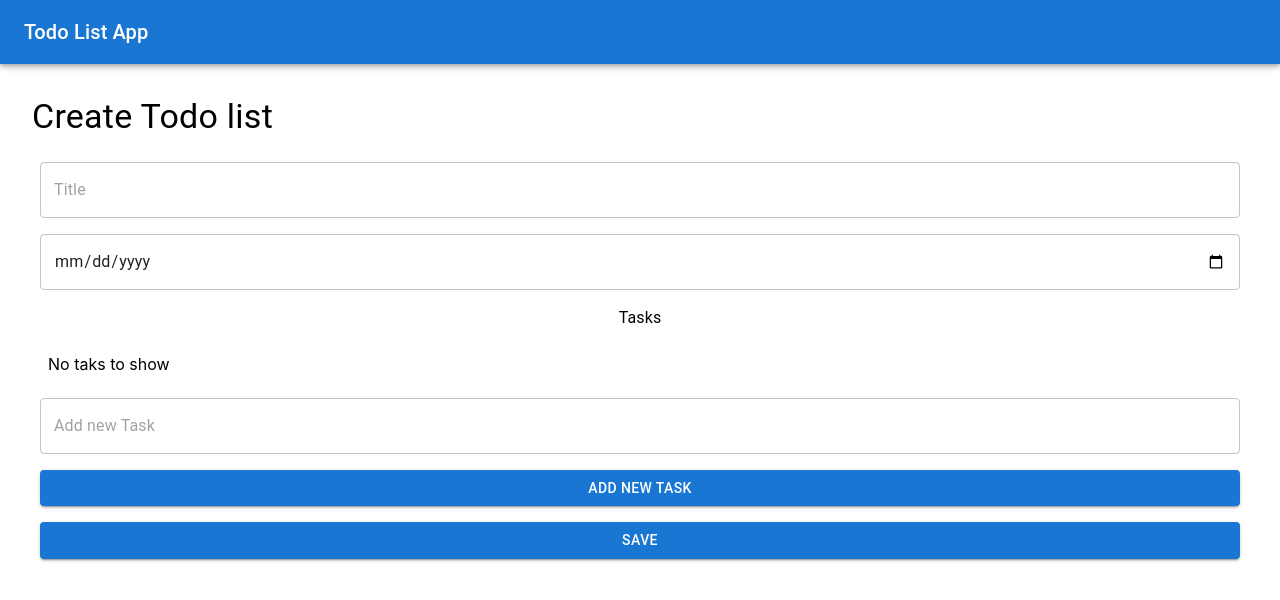
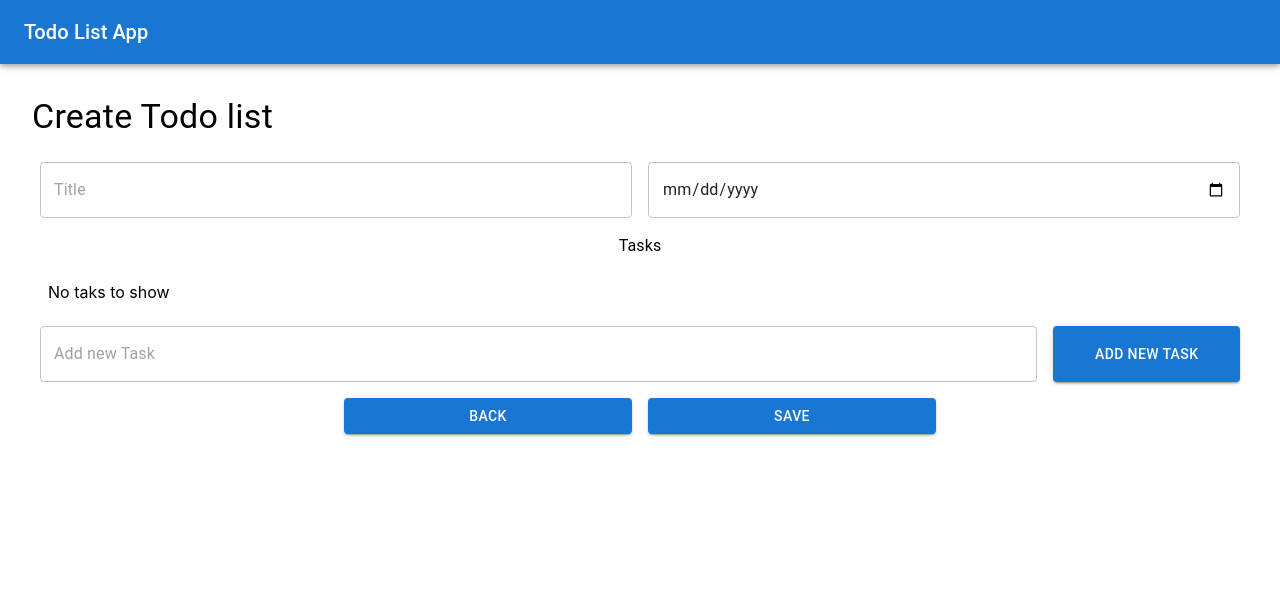
Before and after one commit to harrisonpepese/todo-list-react-typescript, a React (Create React App) app: page /create in a window 1280 px wide. Shown: the top 600 px of the page. Built offline with nearby package versions, Linux system fonts and the light colour scheme.

Commit message:
reposividade para criação

```diff
--- /dev/null
+++ b/src/components/createTodoList/TaskList.tsx
@@ -0,0 +1,35 @@
+import { List, ListItem } from "@mui/material";
+import { Task } from "../../entities/task";
+import { TaskListItem } from "./TaskListItem";
+
+export default function TaskList(props: {
+  tasks: Task[];
+  onChange: (tasks: Task[]) => void;
+}) {
+  const { tasks, onChange } = props;
+  const onItemChange = (index: number, value: Task) => {
+    const newTasks = [...tasks];
+    newTasks[index] = value;
+    onChange(newTasks);
+  };
+  const onItemDelete = (index: number) => {
+    onChange(tasks.filter((_, i) => i !== index));
+  };
+  return (
+    <List>
+      {tasks && tasks.length ? (
+        tasks.map((x, i) => (
+          <TaskListItem
+            key={i}
+            index={i}
+            task={x}
+            onChange={onItemChange}
+            onDelete={onItemDelete}
+          />
+        ))
+      ) : (
+        <ListItem>No taks to show</ListItem>
+      )}
+    </List>
+  );
+}
--- a/src/components/createTodoList/TodoListItem.tsx
+++ b/src/components/createTodoList/TaskListItem.tsx
@@ -11,7 +11,7 @@ import { useState } from "react";
 import { Task } from "../../entities/task";
 import InputHelper from "../../utils/inputHelper";
 
-export function TodoListItem(props: {
+export function TaskListItem(props: {
   index: number;
   task: Task;
   onChange: (index: number, value: Task) => void;
--- a/src/layout/BaseLayout.tsx
+++ b/src/layout/BaseLayout.tsx
@@ -9,7 +9,7 @@ export default function BaseLayout(props: {
   const { title, children } = props;
   return (
     <Grid container padding={2} justifyContent="center">
-      <Grid xs={12}>
+      <Grid item xs={12}>
         <PageTitle>{title}</PageTitle>
       </Grid>
       {children}
--- a/src/pages/CreateTodoList.tsx
+++ b/src/pages/CreateTodoList.tsx
@@ -1,20 +1,7 @@
-import {
-  Box,
-  Button,
-  Checkbox,
-  FormControl,
-  Grid,
-  Typography,
-  List,
-  ListItemButton,
-  ListItemIcon,
-  TextField,
-} from "@mui/material";
-import ListItem from "@mui/material/ListItem";
+import { Button, Grid, Typography, TextField, Box } from "@mui/material";
 import { useState } from "react";
 import { useNavigate } from "react-router-dom";
-import PageTitle from "../components/commons/pageTitle";
-import { TodoListItem } from "../components/createTodoList/TodoListItem";
+import TaskList from "../components/createTodoList/TaskList";
 import { Task } from "../entities/task";
 import { TodoList } from "../entities/todoList";
 import BaseLayout from "../layout/BaseLayout";
@@ -28,14 +15,7 @@ export default function CreateTodoList(props: {
   const [dueDate, setDueDate] = useState("");
   const [tasks, setTasks] = useState<Task[]>([]);
   const [newTask, setNewTask] = useState<Task>(emptyTask);
-  const onItemChange = (index: number, value: Task) => {
-    const newTasks = [...tasks];
-    newTasks[index] = value;
-    setTasks(newTasks);
-  };
-  const onItemDelete = (index: number) => {
-    setTasks(tasks.filter((_, i) => i !== index));
-  };
+
   const addTask = () => {
     if (!newTask.description) {
       return;
@@ -51,7 +31,16 @@ export default function CreateTodoList(props: {
   };
   return (
     <BaseLayout title="Create Todo list">
-      <Grid xs={12} display="flex" justifyContent="center" padding={1}>
+      <Box>
+        <Grid container justifyContent="center">
+          <Grid
+            item
+            xs={12}
+            lg={6}
+            display="flex"
+            justifyContent="center"
+            padding={1}
+          >
             <TextField
               fullWidth
               type="text"
@@ -60,7 +49,14 @@ export default function CreateTodoList(props: {
               onChange={(e) => setTitle(e.target.value)}
             />
           </Grid>
-      <Grid xs={12} display="flex" justifyContent="center" padding={1}>
+          <Grid
+            item
+            xs={12}
+            lg={6}
+            display="flex"
+            justifyContent="center"
+            padding={1}
+          >
             <TextField
               fullWidth
               type="date"
@@ -69,27 +65,20 @@ export default function CreateTodoList(props: {
               onChange={(e) => setDueDate(e.target.value)}
             />
           </Grid>
-      <Grid xs={12} display="flex" justifyContent="center" padding={1}>
+          <Grid item xs={12} display="flex" justifyContent="center" padding={1}>
             <Typography>Tasks</Typography>
           </Grid>
-      <Grid xs={12}>
-        <List>
-          {tasks && tasks.length ? (
-            tasks.map((x, i) => (
-              <TodoListItem
-                key={i}
-                index={i}
-                task={x}
-                onChange={onItemChange}
-                onDelete={onItemDelete}
-              />
-            ))
-          ) : (
-            <ListItem>No taks to show</ListItem>
-          )}
-        </List>
+          <Grid item xs={12}>
+            <TaskList tasks={tasks} onChange={(t) => setTasks(t)} />
           </Grid>
-      <Grid xs={12} display="flex" justifyContent="center" padding={1}>
+          <Grid
+            xs={12}
+            lg={10}
+            item
+            display="flex"
+            justifyContent="center"
+            padding={1}
+          >
             <TextField
               fullWidth
               placeholder="Add new Task"
@@ -99,17 +88,30 @@ export default function CreateTodoList(props: {
               }
             />
           </Grid>
-      <Grid xs={12} display="flex" justifyContent="center" padding={1}>
+          <Grid
+            xs={12}
+            lg={2}
+            item
+            display="flex"
+            justifyContent="center"
+            padding={1}
+          >
             <Button fullWidth variant="contained" onClick={() => addTask()}>
               add new task
             </Button>
           </Grid>
-
-      <Grid xs={12} display="flex" justifyContent="center" padding={1}>
+          <Grid xs={3} item display="flex" justifyContent="center" padding={1}>
+            <Button fullWidth variant="contained" onClick={handleSubmit}>
+              back
+            </Button>
+          </Grid>
+          <Grid xs={3} itemS display="flex" justifyContent="center" padding={1}>
             <Button fullWidth variant="contained" onClick={handleSubmit}>
               Save
             </Button>
           </Grid>
+        </Grid>
+      </Box>
     </BaseLayout>
   );
 }
```
Also changed, not shown: src/components/modal/detailModal.tsx (added, +19 -0 lines). Lines whose indentation alone changed are shown as unchanged.
